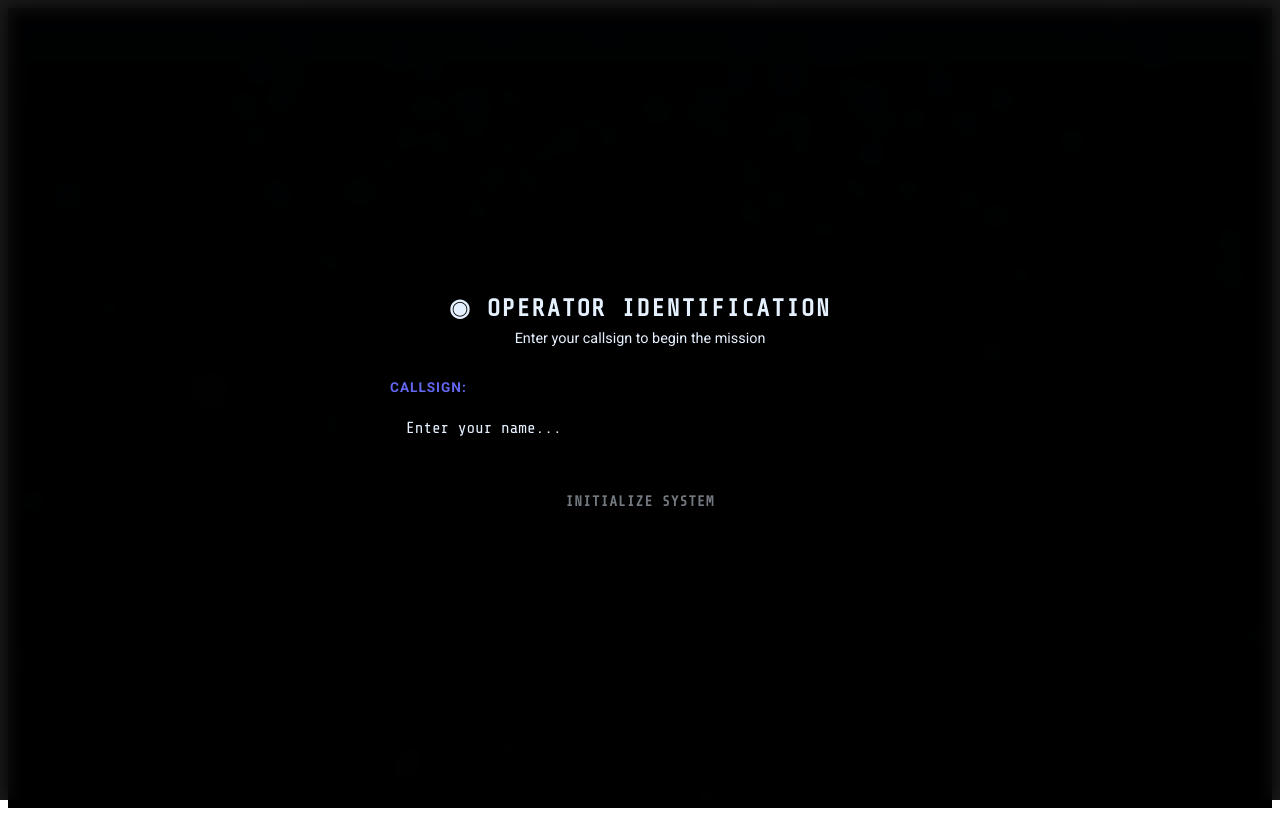
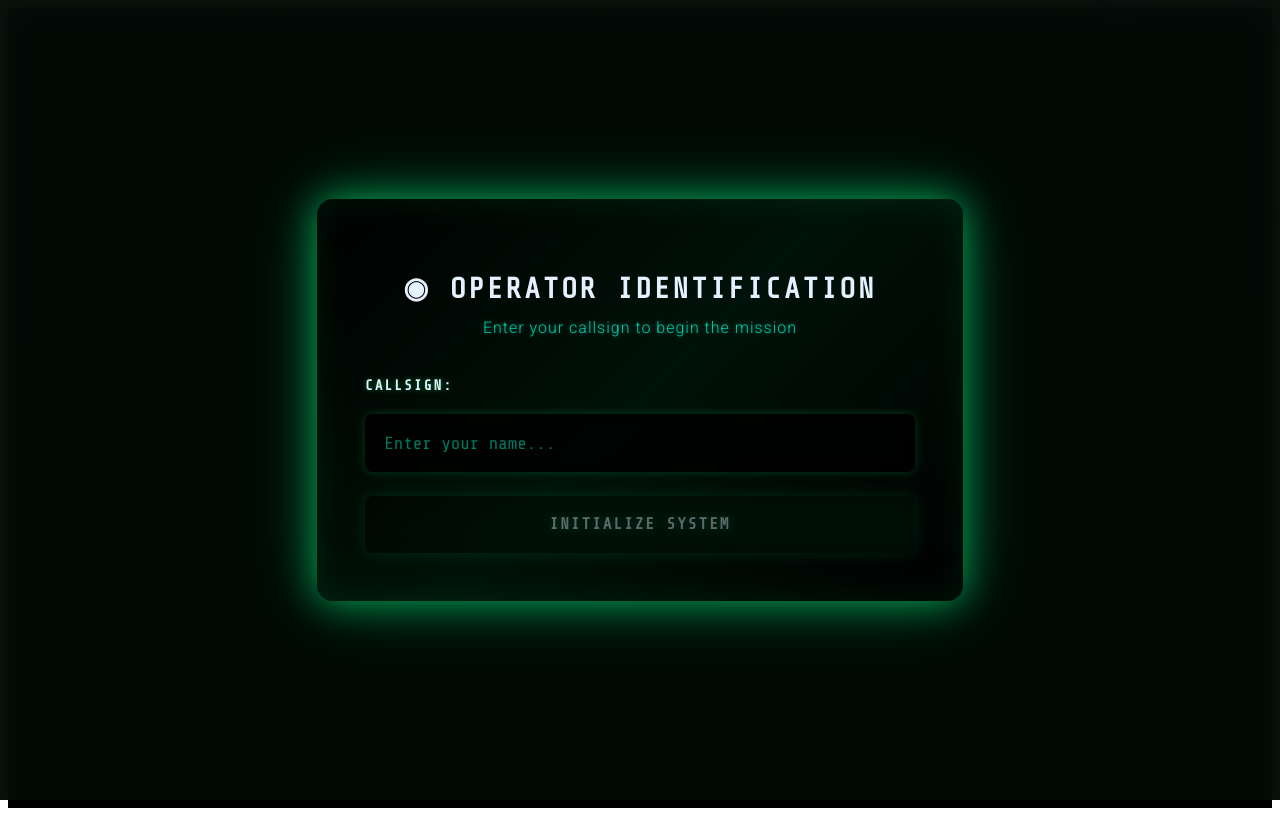
Before and after one commit to catmoreak/Capturetheflag, a Nuxt app: page /challenges in a window 1280 px wide. Built offline with nearby package versions, Linux system fonts and the light colour scheme.

Commit message:
refactor: Remove console logs for user progress restoration and enhance modal styles with neon effects

```diff
--- a/app/pages/challenges.vue
+++ b/app/pages/challenges.vue
@@ -1,6 +1,6 @@
 <template>
   <div class="cyberpunk-container">
-    <!-- Loading Screen -->
+
     <div v-if="isLoading" class="loading-screen">
       <div class="loading-content">
         <div class="loading-spinner"></div>
@@ -421,15 +421,15 @@ const restoreUserProgress = async (userId: string) => {
         restoredScore += completion.points
       })
 
-      console.log('🎯 Completed challenge IDs:', Array.from(completedChallengeIds))
-      console.log('💰 Total restored score:', restoredScore)
+      // console.log('🎯 Completed challenge IDs:', Array.from(completedChallengeIds))
+      // console.log('💰 Total restored score:', restoredScore)
 
 
       solvedChallenges.value = completedChallengeIds
       totalScore.value = restoredScore
 
-      console.log('🧩 Total challenges available:', challenges.length)
-      console.log('🏆 Challenges completed:', completedChallengeIds.size)
+      // console.log('🧩 Total challenges available:', challenges.length)
+      // console.log('🏆 Challenges completed:', completedChallengeIds.size)
 
 
       let nextChallengeIndex = 0
@@ -439,11 +439,11 @@ const restoreUserProgress = async (userId: string) => {
         console.log(`🔍 Checking challenge ${i}: ${challenge?.title} (ID: ${challenge?.id})`)
 
         if (challenge && !completedChallengeIds.has(challenge.id)) {
-          console.log(`🎯 Found first uncompleted challenge at index ${i}`)
+          // console.log(`🎯 Found first uncompleted challenge at index ${i}`)
           nextChallengeIndex = i
           break
         } else {
-          console.log(`✅ Challenge ${i} is already completed, continuing...`)
+          // console.log(`✅ Challenge ${i} is already completed, continuing...`)
 
           nextChallengeIndex = i + 1
         }
@@ -451,7 +451,7 @@ const restoreUserProgress = async (userId: string) => {
 
 
       if (nextChallengeIndex >= challenges.length) {
-        console.log('🏁 All challenges completed, staying at last challenge')
+        // console.log('🏁 All challenges completed, staying at last challenge')
         nextChallengeIndex = challenges.length - 1
       }
 
@@ -461,24 +461,24 @@ const restoreUserProgress = async (userId: string) => {
 
       const currentChallenge = challenges[nextChallengeIndex]
       if (currentChallenge && completedChallengeIds.has(currentChallenge.id)) {
-        console.log('✅ Current challenge is already completed')
+        // console.log('✅ Current challenge is already completed')
         challengeCompleted.value = true
       } else {
-        console.log('🔄 Current challenge is not completed yet')
+        // console.log('🔄 Current challenge is not completed yet')
         challengeCompleted.value = false
       }
 
-      console.log(`📋 RESTORATION SUMMARY:`)
-      console.log(`   - Challenges completed: ${completedChallengeIds.size}`)
-      console.log(`   - Points restored: ${restoredScore}`)
-      console.log(`   - Current challenge index: ${nextChallengeIndex}`)
-      console.log(`   - Current challenge: ${challenges[nextChallengeIndex]?.title}`)
-      console.log(`   - Challenge completed: ${challengeCompleted.value}`)
+      // console.log(`📋 RESTORATION SUMMARY:`)
+      // console.log(`   - Challenges completed: ${completedChallengeIds.size}`)
+      // console.log(`   - Points restored: ${restoredScore}`)
+      // console.log(`   - Current challenge index: ${nextChallengeIndex}`)
+      // console.log(`   - Current challenge: ${challenges[nextChallengeIndex]?.title}`)
+      // console.log(`   - Challenge completed: ${challengeCompleted.value}`)
     } else {
-      console.log('ℹ️ No completions found for user, starting from beginning')
+      // console.log('ℹ️ No completions found for user, starting from beginning')
     }
   } catch (error) {
-    console.error('❌ Failed to restore user progress:', error)
+    // console.error('❌ Failed to restore user progress:', error)
   }
 }
 
@@ -1904,51 +1904,70 @@ onUnmounted(() => {
   }
 }
 
-/* Modal Styles */
+/* Modal Styles - Enhanced Neon Theme */
 .modal-overlay {
   position: fixed;
   top: 0;
   left: 0;
   width: 100vw;
   height: 100vh;
-  background: rgba(0, 0, 0, 0.9);
+  background: rgba(0, 0, 0, 0.95);
   display: flex;
   align-items: center;
   justify-content: center;
   z-index: 10000;
-  backdrop-filter: blur(8px);
+  backdrop-filter: blur(12px);
+  animation: overlayGlow 2s ease-in-out infinite alternate;
+}
+
+@keyframes overlayGlow {
+  0% { background: rgba(0, 0, 0, 0.95); }
+  100% { background: rgba(0, 20, 10, 0.98); }
 }
 
 .name-modal {
-  background: var(--card-bg);
-  border: 2px solid var(--border-color);
-  border-radius: 12px;
-  padding: 2.5rem;
-  max-width: 500px;
+  background: linear-gradient(135deg, rgba(0, 0, 0, 0.95) 0%, rgba(0, 20, 10, 0.9) 50%, rgba(0, 0, 0, 0.95) 100%);
+  border: 2px solid var(--primary-color);
+  border-radius: 16px;
+  padding: 3rem;
+  max-width: 550px;
   width: 90%;
-  box-shadow: 0 20px 40px rgba(0, 0, 0, 0.8);
-  animation: modalSlide 0.3s ease-out;
+  box-shadow:
+    0 0 30px rgba(0, 255, 136, 0.4),
+    0 0 60px rgba(0, 255, 136, 0.2),
+    inset 0 0 30px rgba(0, 255, 136, 0.05);
+  animation: modalSlide 0.5s ease-out, modalPulse 3s ease-in-out infinite;
   position: relative;
-  backdrop-filter: blur(10px);
-}
-
-.name-modal::before {
+  backdrop-filter: blur(15px);
+}
+
+/* .name-modal::before {
   content: '';
   position: absolute;
-  top: -2px;
-  left: -2px;
-  right: -2px;
-  bottom: -2px;
-  background: linear-gradient(45deg, var(--primary-color), #00cc77, var(--danger-color), var(--primary-color));
-  border-radius: 12px;
+  top: -3px;
+  left: -3px;
+  right: -3px;
+  bottom: -3px;
+  background: linear-gradient(45deg,
+    var(--primary-color) 0%,
+    #00ffaa 25%,
+    #00ff88 50%,
+    #00cc77 75%,
+    var(--primary-color) 100%);
+  border-radius: 16px;
   z-index: -1;
-  animation: borderGlow 3s ease-in-out infinite;
-}
+  animation: borderRotate 4s linear infinite, borderGlow 2s ease-in-out infinite alternate;
+} */
+/*
+@keyframes borderRotate {
+  0% { transform: rotate(0deg); }
+  100% { transform: rotate(360deg); }
+} */
 
 @keyframes modalSlide {
   from {
     opacity: 0;
-    transform: translateY(-50px) scale(0.9);
+    transform: translateY(-50px) scale(0.8);
   }
   to {
     opacity: 1;
@@ -1956,102 +1975,178 @@ onUnmounted(() => {
   }
 }
 
+@keyframes modalPulse {
+  0%, 100% {
+    box-shadow:
+      0 0 30px rgba(0, 255, 136, 0.4),
+      0 0 60px rgba(0, 255, 136, 0.2),
+      inset 0 0 30px rgba(0, 255, 136, 0.05);
+  }
+  50% {
+    box-shadow:
+      0 0 40px rgba(0, 255, 136, 0.6),
+      0 0 80px rgba(0, 255, 136, 0.3),
+      inset 0 0 40px rgba(0, 255, 136, 0.1);
+  }
+}
+
 @keyframes borderGlow {
-  0%, 100% { opacity: 0.8; }
-  50% { opacity: 1; }
+  0% { opacity: 0.8; filter: brightness(1); }
+  100% { opacity: 1; filter: brightness(1.3); }
 }
 
 .modal-header {
   text-align: center;
-  margin-bottom: 2rem;
+  margin-bottom: 2.5rem;
+  position: relative;
+}
+
+.modal-header::after {
+  content: '';
+  position: absolute;
+  bottom: -10px;
+  left: 50%;
+  transform: translateX(-50%);
+  width: 60%;
+  height: 2px;
+  background: linear-gradient(90deg, transparent, var(--primary-color), transparent);
+  animation: scanLine 2s ease-in-out infinite;
+}
+
+@keyframes scanLine {
+  0%, 100% { opacity: 0.3; }
+  50% { opacity: 1; }
 }
 
 .modal-title {
   color: var(--primary-color);
   font-family: 'Share Tech Mono', monospace;
-  font-size: 1.5rem;
+  font-size: 1.8rem;
   font-weight: 700;
-  margin-bottom: 0.5rem;
+  margin-bottom: 0.8rem;
+  text-transform: uppercase;
+  letter-spacing: 3px;
+  text-shadow:
+    0 0 10px var(--primary-color),
+    0 0 20px var(--primary-color),
+    0 0 30px var(--primary-color);
+  animation: titleGlow 2s ease-in-out infinite alternate;
+}
+
+@keyframes titleGlow {
+  0% {
+    text-shadow:
+      0 0 10px var(--primary-color),
+      0 0 20px var(--primary-color),
+      0 0 30px var(--primary-color);
+  }
+  100% {
+    text-shadow:
+      0 0 15px var(--primary-color),
+      0 0 25px var(--primary-color),
+      0 0 40px var(--primary-color);
+  }
+}
+
+.modal-subtitle {
+  color: #00ccaa;
+  font-size: 1rem;
+  margin: 0;
+  font-weight: 300;
+  letter-spacing: 1px;
+  text-shadow: 0 0 5px rgba(0, 204, 170, 0.5);
+}
+
+.modal-content {
+  display: flex;
+  flex-direction: column;
+  gap: 1.5rem;
+}
+
+.input-group {
+  display: flex;
+  flex-direction: column;
+  gap: 0.5rem;
+}
+
+.input-group label {
+  color: var(--primary-color);
+  font-weight: 700;
+  font-size: 0.9rem;
   text-transform: uppercase;
   letter-spacing: 2px;
-}
-
-.modal-subtitle {
-  color: var(--dark-text);
-  font-size: 0.9rem;
-  margin: 0;
-}
-
-.modal-content {
-  display: flex;
-  flex-direction: column;
-  gap: 1.5rem;
-}
-
-.input-group {
-  display: flex;
-  flex-direction: column;
-  gap: 0.5rem;
-}
-
-.input-group label {
-  color: #6366f1;
-  font-weight: 600;
-  font-size: 0.85rem;
-  text-transform: uppercase;
-  letter-spacing: 1px;
+  font-family: 'Share Tech Mono', monospace;
+  text-shadow: 0 0 5px rgba(0, 255, 136, 0.5);
+  margin-bottom: 0.8rem;
 }
 
 .name-input {
-  background: rgba(0, 0, 0, 0.4);
-  border: 2px solid var(--border-color);
-  border-radius: 6px;
-  padding: 1rem;
+  background: rgba(0, 0, 0, 0.8);
+  border: 2px solid var(--primary-color);
+  border-radius: 8px;
+  padding: 1.2rem;
   color: var(--light-text);
-  font-size: 1rem;
+  font-size: 1.1rem;
   font-family: 'Share Tech Mono', monospace;
   transition: all 0.3s ease;
+  box-shadow:
+    0 0 10px rgba(0, 255, 136, 0.2),
+    inset 0 0 10px rgba(0, 0, 0, 0.5);
+  position: relative;
 }
 
 .name-input:focus {
   outline: none;
-  border-color: var(--primary-color);
-  box-shadow: 0 0 15px rgba(0, 255, 136, 0.3);
-  background: rgba(0, 0, 0, 0.6);
+  border-color: #00ffaa;
+  box-shadow:
+    0 0 20px rgba(0, 255, 136, 0.5),
+    0 0 40px rgba(0, 255, 136, 0.2),
+    inset 0 0 15px rgba(0, 0, 0, 0.7);
+  background: rgba(0, 0, 0, 0.9);
+  transform: scale(1.02);
 }
 
 .name-input::placeholder {
-  color: var(--dark-text);
+  color: #00aa88;
+  opacity: 0.7;
 }
 
 .register-btn {
-  background: transparent;
-  border: 1px solid var(--primary-color);
-  border-radius: 6px;
-  padding: 1rem 2rem;
+  background: linear-gradient(135deg, rgba(0, 0, 0, 0.8) 0%, rgba(0, 40, 20, 0.8) 100%);
+  border: 2px solid var(--primary-color);
+  border-radius: 8px;
+  padding: 1.2rem 2.5rem;
   color: var(--primary-color);
   font-family: 'Share Tech Mono', monospace;
   font-weight: 700;
-  font-size: 0.9rem;
+  font-size: 1rem;
   text-transform: uppercase;
-  letter-spacing: 1px;
+  letter-spacing: 2px;
   cursor: pointer;
   transition: all 0.3s ease;
   position: relative;
   overflow: hidden;
+  box-shadow:
+    0 0 15px rgba(0, 255, 136, 0.3),
+    inset 0 0 15px rgba(0, 0, 0, 0.5);
+  text-shadow: 0 0 10px rgba(0, 255, 136, 0.5);
 }
 
 .register-btn:hover:not(:disabled) {
-  background: var(--primary-color);
-  color: var(--dark-bg);
-  box-shadow: 0 0 15px var(--primary-color);
-  transform: translateY(-2px);
+  background: linear-gradient(135deg, var(--primary-color) 0%, #00ffaa 100%);
+  color: #000000;
+  box-shadow:
+    0 0 25px var(--primary-color),
+    0 0 50px rgba(0, 255, 136, 0.4);
+  transform: translateY(-3px) scale(1.05);
+  text-shadow: none;
 }
 
 .register-btn:disabled {
-  opacity: 0.5;
+  opacity: 0.4;
   cursor: not-allowed;
   transform: none;
+  /* filter: grayscale(0.5); */
 }
 
 .register-btn::before {
@@ -2061,11 +2156,29 @@ onUnmounted(() => {
   left: -100%;
   width: 100%;
   height: 100%;
-  background: linear-gradient(90deg, transparent, rgba(255, 255, 255, 0.2), transparent);
-  transition: left 0.5s;
+  background: linear-gradient(90deg, transparent, rgba(0, 255, 136, 0.3), transparent);
+  transition: left 0.6s ease;
 }
 
 .register-btn:hover:not(:disabled)::before {
   left: 100%;
 }
+
+.register-btn::after {
+  content: '';
+  position: absolute;
+  top: 50%;
+  left: 50%;
+  transform: translate(-50%, -50%);
+  width: 0;
+  height: 0;
+  background: radial-gradient(circle, rgba(0, 255, 136, 0.4) 0%, transparent 70%);
+  border-radius: 50%;
+  transition: all 0.3s ease;
+}
+
+.register-btn:hover:not(:disabled)::after {
+  width: 200%;
+  height: 200%;
+}
 </style>
```
